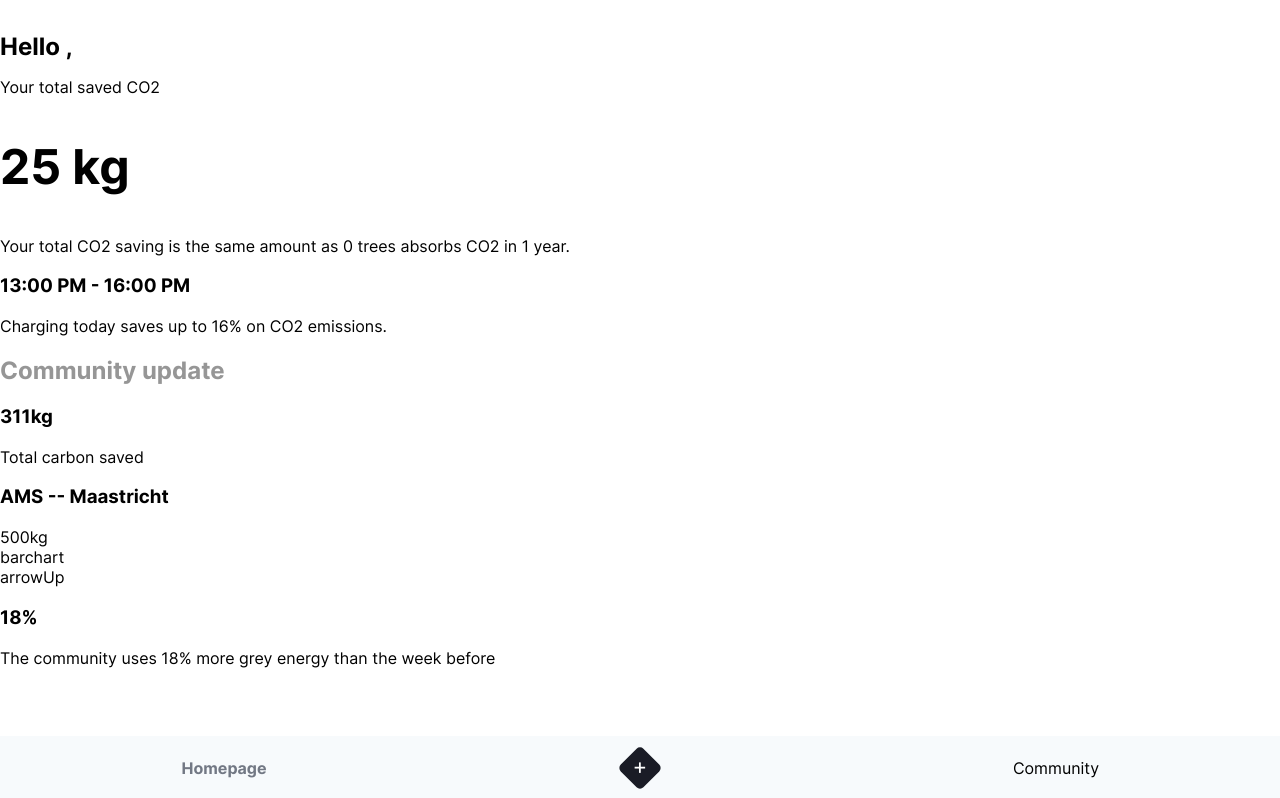
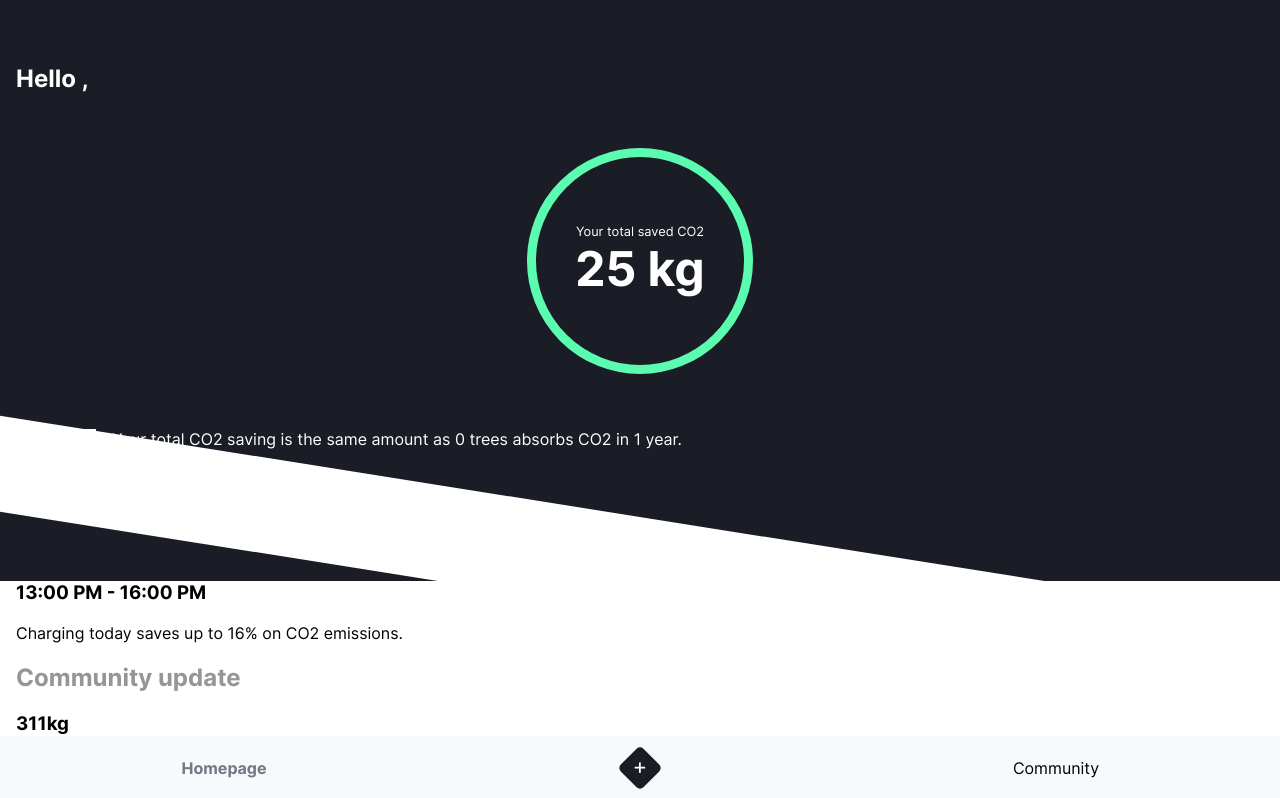
Before and after one commit to joanpadolina/co2-next-dashboard, a Next.js app: page / in a window 1280 px wide. Shown: the top 798 px of the page. Built offline with nearby package versions, Linux system fonts and the light colour scheme; no server answers.

Commit message:
Header styled

```diff
--- a/components/header/header-main/header-main.js
+++ b/components/header/header-main/header-main.js
@@ -38,7 +38,7 @@ export default function Header() {
         className='header__carbon flex flex-col justify-center items-center h-2/4'
         href='/profile'
       >
-        <section>
+        <section className="header__savings">
           <span className='header__carbon-subtitle'>Your total saved CO2</span>
           <h2 className='header__carbon-amount font--big'>
             {currentCarbon} kg
--- a/pages/index.js
+++ b/pages/index.js
@@ -14,7 +14,7 @@ export default function Home() {
   return (
     <div className="home__body">
       <HeaderCarbon />
-      <main>
+      <main className="index__main">
         <SavingsTime />
         <CommunityUpdate />
       </main>
--- a/styles/components/header-main.css
+++ b/styles/components/header-main.css
@@ -1,5 +1,19 @@
 .header {
     margin-top: 2rem;
+    color: var(--c-white);
+    padding: var(--s-default);
+}
+
+.header:before {
+    content: "";
+    display: block;
+    position: absolute;
+    height: 100%;
+    width: 100%;
+    top: 0;
+    left: 0;
+    background-color: var(--c-dark);
+    z-index: -1;
 }
 
 .header__carbon:before {
@@ -11,3 +25,47 @@
     border: 10px solid #ADDFCE;
     border-radius: 10rem;
 }
+
+.header__savings {
+    display: flex;
+    position: relative;
+    flex-direction: column;
+    margin: 3rem 0;
+    align-items: center;
+    justify-content: center;
+    height: 15rem;
+}
+
+.header__savings:before {
+    content: "";
+    display: block;
+    position: absolute;
+    height: 13rem;
+    width: 13rem;
+    border-radius: 8rem;
+    border: 0.6rem solid var(--c-green);
+    left: 0;
+    right: 0;
+    margin: auto;
+}
+
+.header__carbon-subtitle {
+    font-size: .8rem;
+}
+
+.header__carbon-amount {
+    margin: 0;
+}
+.header__body {
+    display: flex;
+}
+.header__body:before {
+    content: "";
+    display: block;
+    position: relative;
+    width: 5rem;
+    height: 5rem;
+    margin-right: var(--s-default);
+    background-image: url(/icons/icon-tree.svg) no-repeat;
+    background-color: white;
+}
--- /dev/null
+++ b/styles/components/index.css
@@ -0,0 +1,22 @@
+.index__main {
+    display: block;
+    position: relative;
+    background-color: var(--c-white);
+    padding: 0 1rem;
+    margin-top: 2.5em;
+    margin-bottom: 8rem;
+}
+
+.index__main::before {
+    content: "";
+    display: block;
+    position: absolute;
+    width: 100%;
+    height: 6rem;
+    left: 0;
+    top: -4rem;
+    background-color: var(--c-white);
+    transform: skew(0deg, 9deg);
+    border-radius: 0 2rem 0 0;
+    z-index: -1;
+}
--- a/styles/globals.css
+++ b/styles/globals.css
@@ -3,6 +3,7 @@
 @import './components/compare-carbon.css';
 @import './components/recent-charge.css';
 @import './components/nav.css';
+@import './components/index.css';
 @import './base.css';
 @import './globals/typography.css';
 
```
